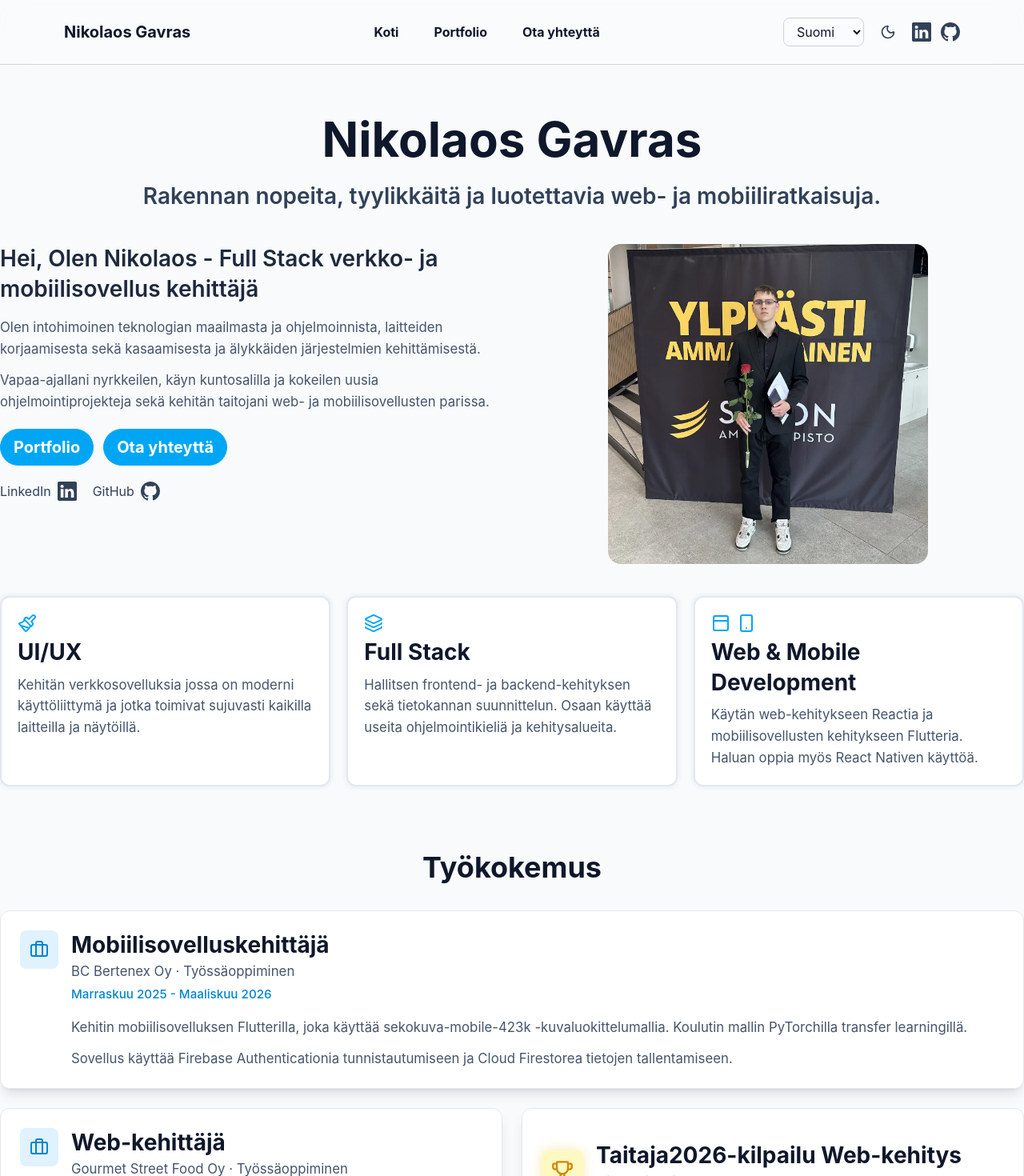
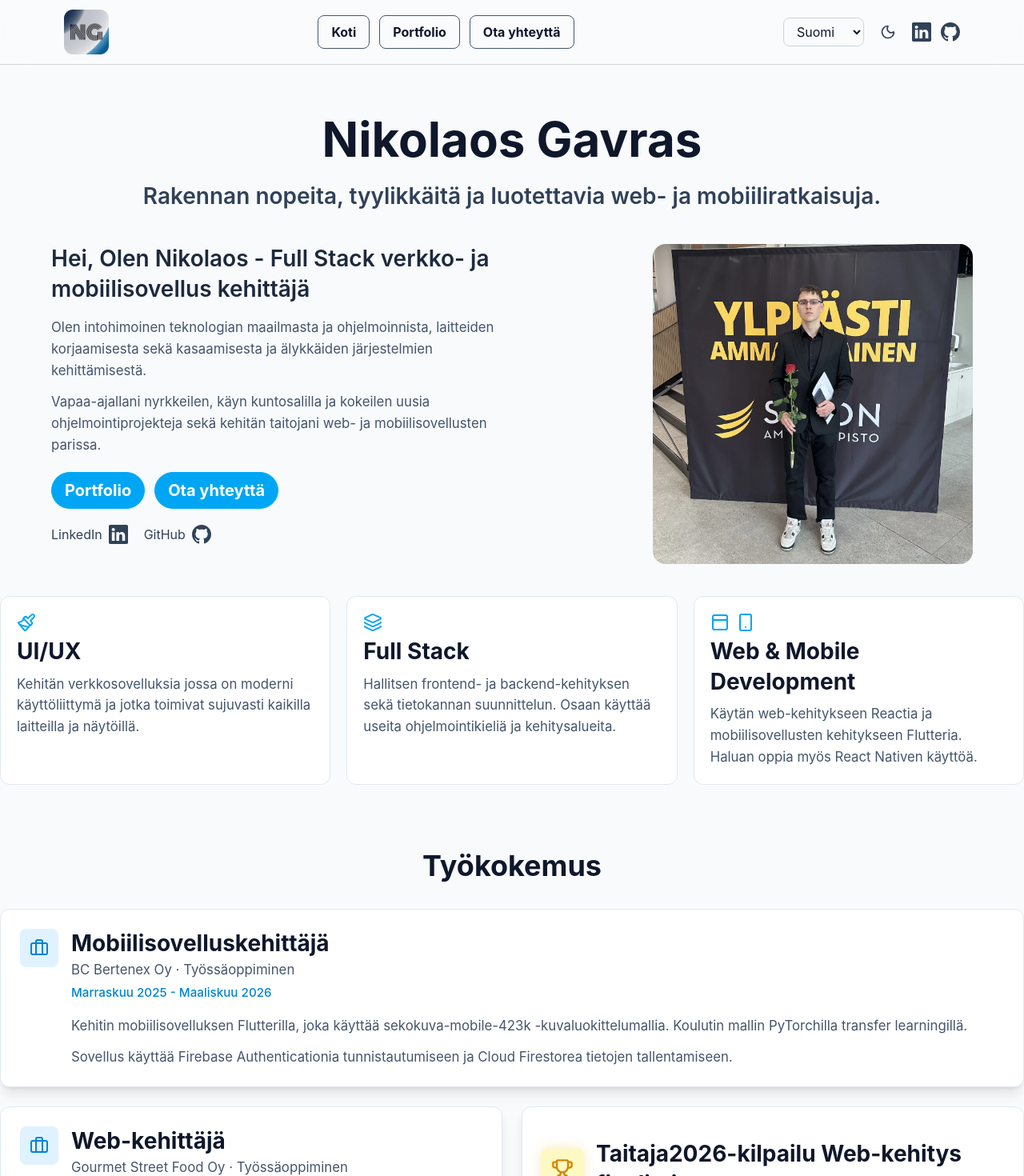
Before and after one commit to nikolaosgavras/nikolaosgavras-sivut-react, a React (Vite) app in the folder frontend/: page / in a window 1280 px wide. Shown: the top 1470 px of the page at 80% size. Built offline with nearby package versions, Linux system fonts and the light colour scheme.

Commit message:
css improvements

```diff
--- a/frontend/src/App.css
+++ b/frontend/src/App.css
@@ -69,12 +69,9 @@ html.dark {
   transition: all 0.2s ease;
 }
 
-.button:hover {
-  transform: scale(1.05);
-}
 
 .button:active {
-  transform: scale(1.00);
+  transform: scale(0.90);
 }
 
 .card {
--- a/frontend/src/components/SiteHeader.tsx
+++ b/frontend/src/components/SiteHeader.tsx
@@ -4,6 +4,7 @@ import { NavLink } from "react-router";
 import { Link } from "react-router";
 import { useDarkMode } from "../hooks/useDarkMode";
 import { useTranslation } from "react-i18next";
+import Logo from "/favicon.svg";
 
 export const SiteHeader = () => {
   const [mobileMenuOpen, setMobileMenuOpen] = useState(false);
@@ -20,13 +21,15 @@ export const SiteHeader = () => {
         <div className="flex h-20 items-center justify-between">
 
           <div className="title">
-            <Link to="/" onClick={() => { setMobileMenuOpen(false); window.scrollTo({ top: 0, behavior: 'smooth' }); }} className="font-bold text-slate-900 dark:text-white text-xl">{t('home.name')}</Link>
+            <Link to="/" onClick={() => { setMobileMenuOpen(false); window.scrollTo({ top: 0, behavior: 'smooth' }); }} className="font-bold text-slate-900 dark:text-white text-xl">
+              <img src={Logo} alt="Nikolaos Gavras" className="h-14 w-14" />
+            </Link>
           </div>
 
           <div className="hidden md:flex space-x-3">
-            <NavLink to="/" className="button font-bold hover:bg-gray-500/30 dark:hover:bg-gray-500/50 py-2 px-4 rounded-xl">{t('nav.home')}</NavLink>
-            <NavLink to="/portfolio" className="button font-bold hover:bg-gray-500/30 dark:hover:bg-gray-500/50 py-2 px-4 rounded-xl">{t('nav.portfolio')}</NavLink>
-            <NavLink to="/contact" className="button font-bold hover:bg-gray-500/30 dark:hover:bg-gray-500/50 py-2 px-4 rounded-xl">{t('nav.contact')}</NavLink>
+            <NavLink to="/" className="button font-bold hover:bg-gray-500/30 dark:hover:bg-gray-500/50 py-2 px-4 rounded-lg border border-slate-600">{t('nav.home')}</NavLink>
+            <NavLink to="/portfolio" className="button font-bold hover:bg-gray-500/30 dark:hover:bg-gray-500/50 py-2 px-4 rounded-lg border border-slate-600">{t('nav.portfolio')}</NavLink>
+            <NavLink to="/contact" className="button font-bold hover:bg-gray-500/30 dark:hover:bg-gray-500/50 py-2 px-4 rounded-lg border border-slate-600">{t('nav.contact')}</NavLink>
           </div>
 
           <div className="hidden md:flex items-center space-x-3">
--- a/frontend/src/pages/HomePage.tsx
+++ b/frontend/src/pages/HomePage.tsx
@@ -20,7 +20,7 @@ export const HomePage = () => {
         </div>
       </section>
 
-      <section id="introduction" className="grid grid-cols-1 md:grid-cols-2 max-w-11/12 xl:max-w-7xl mx-auto mb-10">
+      <section id="introduction" className="grid grid-cols-1 lg:grid-cols-2 max-w-11/12 xl:max-w-6xl mx-auto mb-10">
         <div data-aos={introAnimation} data-aos-anchor-placement="top-bottom" data-aos-delay="150">
           <h2 className="type-lead text-slate-800 dark:text-slate-100 font-semibold mb-4">{t('home.intro.heading')}</h2>
           <p className="type-body text-slate-600 dark:text-gray-300 mb-3">{t('home.intro.p1')}</p>
@@ -40,23 +40,23 @@ export const HomePage = () => {
         </div>
         <section id="picture">
           <div data-aos={introAnimation} data-aos-anchor-placement="top-bottom" data-aos-delay="150">
-            <img className="rounded-2xl w-full h-auto md:w-auto md:h-100 mx-auto mt-10 md:mt-0" src="img/graduationpic.webp" alt={t('home.profileImageAlt')} />
+            <img className="rounded-2xl w-auto h-full lg:w-auto lg:h-100 ml-auto mt-10 lg:mt-0" src="img/graduationpic.webp" alt={t('home.profileImageAlt')} />
           </div>
         </section>
       </section>
 
       <section data-aos={skillsAnimation} data-aos-anchor-placement="top-bottom" data-aos-delay="150" id="skillscards" className="mb-5 grid grid-cols-1 md:grid-cols-3 max-w-11/12 xl:max-w-7xl mx-auto gap-5">
-        <div className="card border-2 border-slate-200 dark:border-gray-600 max-w-fit mx-auto p-5 rounded-xl bg-white dark:bg-slate-800/20 dark:backdrop-blur-xl shadow-[0px_0px_5px_1px] shadow-slate-200/80 dark:shadow-slate-700/70">
+        <div className="card border border-slate-200 dark:border-gray-800 max-w-fit mx-auto p-5 rounded-xl bg-white dark:bg-slate-800/20 dark:backdrop-blur-xl">
           <div className="inline-flex text-sky-500 gap-2"><Paintbrush /></div>
           <h3 className="type-lead text-slate-900 dark:text-white font-bold mb-2">{t('home.skills.uiux.title')}</h3>
           <p className="type-body text-slate-600 dark:text-gray-300">{t('home.skills.uiux.body')}</p>
         </div>
-        <div className="card border-2 border-slate-200 dark:border-gray-600 max-w-fit mx-auto p-5 rounded-xl bg-white dark:bg-slate-800/20 dark:backdrop-blur-xl shadow-[0px_0px_5px_1px] shadow-slate-200/80 dark:shadow-slate-700/70">
+        <div className="card border border-slate-200 dark:border-gray-800 max-w-fit mx-auto p-5 rounded-xl bg-white dark:bg-slate-800/20 dark:backdrop-blur-xl">
           <div className="inline-flex text-sky-500 gap-2"><Layers /></div>
           <h3 className="type-lead text-slate-900 dark:text-white font-bold mb-2">{t('home.skills.fullstack.title')}</h3>
           <p className="type-body text-slate-600 dark:text-gray-300">{t('home.skills.fullstack.body')}</p>
         </div>
-        <div className="card border-2 border-slate-200 dark:border-gray-600 max-w-fit mx-auto p-5 rounded-xl bg-white dark:bg-slate-800/20 dark:backdrop-blur-xl shadow-[0px_0px_5px_1px] shadow-slate-200/80 dark:shadow-slate-700/70">
+        <div className="card border border-slate-200 dark:border-gray-800 max-w-fit mx-auto p-5 rounded-xl bg-white dark:bg-slate-800/20 dark:backdrop-blur-xl">
           <div className="inline-flex text-sky-500 gap-2"><PanelTop /> <Smartphone /></div>
           <h3 className="type-lead text-slate-900 dark:text-white font-bold mb-2">{t('home.skills.webMobile.title')}</h3>
           <p className="type-body text-slate-600 dark:text-gray-300">{t('home.skills.webMobile.body')}</p>
@@ -66,14 +66,14 @@ export const HomePage = () => {
       <section data-aos="fade-up" id="work-experience" className="max-w-11/12 xl:max-w-7xl mx-auto mt-20 mb-10">
         <h2 className="type-section text-slate-900 dark:text-white font-bold mb-8 text-center">{t('home.work.heading')}</h2>
         <div className="grid grid-cols-1 md:grid-cols-2 gap-6">
-          <div className="flex flex-col p-6 bg-white dark:bg-slate-800/30 border border-slate-200 dark:border-gray-600 rounded-xl hover:bg-slate-50 dark:hover:bg-slate-700/50 transition-colors shadow-lg md:col-span-2">
+          <div className="flex flex-col p-6 bg-white dark:bg-slate-800/30 border border-slate-200 dark:border-gray-700 rounded-xl hover:bg-slate-50 dark:hover:bg-slate-700/50 transition-colors shadow-lg md:col-span-2">
             <div className="flex items-start gap-4 mb-4">
               <div className="p-3 bg-sky-100 dark:bg-sky-500/20 rounded-lg text-sky-600 dark:text-sky-400 shrink-0">
                 <Briefcase size={24} />
               </div>
               <div className="min-w-0">
-                <h3 className="type-lead text-slate-900 dark:text-white font-bold break-words">{t('home.work.job1.title')}</h3>
-                <h4 className="type-body text-slate-600 dark:text-gray-300 break-words">{t('home.work.job1.company')}</h4>
+                <h3 className="type-lead text-slate-900 dark:text-white font-bold wrap-break-wordword">{t('home.work.job1.title')}</h3>
+                <h4 className="type-body text-slate-600 dark:text-gray-300 wrap-break-word">{t('home.work.job1.company')}</h4>
                 <p className="type-caption text-sky-600 dark:text-sky-400 font-medium mt-1">{t('home.work.job1.period')}</p>
               </div>
             </div>
@@ -83,20 +83,20 @@ export const HomePage = () => {
             </div>
           </div>
 
-          <div className="flex flex-col p-6 bg-white dark:bg-slate-800/30 border border-slate-200 dark:border-gray-600 rounded-xl hover:bg-slate-50 dark:hover:bg-slate-700/50 transition-colors shadow-lg">
+          <div className="flex flex-col p-6 bg-white dark:bg-slate-800/30 border border-slate-200 dark:border-gray-700 rounded-xl hover:bg-slate-50 dark:hover:bg-slate-700/50 transition-colors shadow-lg">
             <div className="flex items-start gap-4 mb-4">
               <div className="p-3 bg-sky-100 dark:bg-sky-500/20 rounded-lg text-sky-600 dark:text-sky-400 shrink-0">
                 <Briefcase size={24} />
               </div>
               <div className="min-w-0">
-                <h3 className="type-lead text-slate-900 dark:text-white font-bold break-words">{t('home.work.job2.title')}</h3>
-                <h4 className="type-body text-slate-600 dark:text-gray-300 break-words">{t('home.work.job2.company')}</h4>
+                <h3 className="type-lead text-slate-900 dark:text-white font-bold wrap-break-word">{t('home.work.job2.title')}</h3>
+                <h4 className="type-body text-slate-600 dark:text-gray-300 wrap-break-word">{t('home.work.job2.company')}</h4>
                 <p className="type-caption text-sky-600 dark:text-sky-400 font-medium mt-1">{t('home.work.job2.period')}</p>
               </div>
             </div>
           </div>
 
-          <div className="flex flex-col p-6 bg-white dark:bg-slate-800/30 border border-slate-200 dark:border-gray-600 rounded-xl hover:bg-slate-50 dark:hover:bg-slate-700/50 transition-colors shadow-lg justify-center">
+          <div className="flex flex-col p-6 bg-white dark:bg-slate-800/30 border border-slate-200 dark:border-gray-700 rounded-xl hover:bg-slate-50 dark:hover:bg-slate-700/50 transition-colors shadow-lg justify-center">
             <div className="flex items-center gap-4">
               <div className="p-3 bg-yellow-100 dark:bg-yellow-500/20 rounded-lg text-yellow-600 dark:text-yellow-500 shadow-[0_0_15px_rgba(234,179,8,0.3)]">
                 <Trophy size={28} />
@@ -112,14 +112,14 @@ export const HomePage = () => {
       <section data-aos="fade-up" id="education" className="max-w-11/12 xl:max-w-7xl mx-auto mt-20 mb-10">
         <h2 className="type-section text-slate-900 dark:text-white font-bold mb-8 text-center">{t('home.education.heading')}</h2>
         <div className="grid grid-cols-1 md:grid-cols-2 gap-6">
-          <div className="flex flex-col p-6 bg-white dark:bg-slate-800/30 border border-slate-200 dark:border-gray-600 rounded-xl hover:bg-slate-50 dark:hover:bg-slate-700/50 transition-colors shadow-lg md:col-span-2">
+          <div className="flex flex-col p-6 bg-white dark:bg-slate-800/30 border border-slate-200 dark:border-gray-700 rounded-xl hover:bg-slate-50 dark:hover:bg-slate-700/50 transition-colors shadow-lg md:col-span-2">
             <div className="flex items-start gap-4 mb-4">
               <div className="p-3 bg-sky-100 dark:bg-sky-500/20 rounded-lg text-sky-600 dark:text-sky-400 shrink-0">
                 <Briefcase size={24} />
               </div>
               <div className="min-w-0">
-                <h3 className="type-lead text-slate-900 dark:text-white font-bold break-words">{t('home.education.degree.title')}</h3>
-                <h4 className="type-body text-slate-600 dark:text-gray-300 break-words">{t('home.education.degree.school')}</h4>
+                <h3 className="type-lead text-slate-900 dark:text-white font-bold wrap-break-word">{t('home.education.degree.title')}</h3>
+                <h4 className="type-body text-slate-600 dark:text-gray-300 wrap-break-word">{t('home.education.degree.school')}</h4>
                 <p className="type-caption text-sky-600 dark:text-sky-400 font-medium mt-1">{t('home.education.degree.period')}</p>
               </div>
             </div>
@@ -134,43 +134,43 @@ export const HomePage = () => {
       <section data-aos="fade-up" id="languages" className="max-w-11/12 xl:max-w-7xl mx-auto mt-20 mb-10 text-center">
         <h2 className="type-section text-slate-900 dark:text-white font-bold mb-8 text-center">{t('home.tech.heading')}</h2>
         <div className="grid grid-cols-2 sm:grid-cols-3 md:grid-cols-3 gap-4">
-          <div className="flex flex-col items-center justify-center p-6 bg-white dark:bg-slate-800/30 border border-slate-200 dark:border-gray-600 rounded-xl hover:bg-slate-50 dark:hover:bg-slate-700/50 transition-colors shadow-lg">
+          <div className="flex flex-col items-center justify-center p-6 bg-white dark:bg-slate-800/30 border border-slate-200 dark:border-gray-700 rounded-xl hover:bg-slate-50 dark:hover:bg-slate-700/50 transition-colors shadow-lg">
             <TabletSmartphone className="text-cyan-500 dark:text-cyan-400 w-12 h-12 mb-3" />
             <span className="type-body text-slate-900 dark:text-white font-semibold">{t('home.tech.flutter')}</span>
           </div>
-          <div className="flex flex-col items-center justify-center p-6 bg-white dark:bg-slate-800/30 border border-slate-200 dark:border-gray-600 rounded-xl hover:bg-slate-50 dark:hover:bg-slate-700/50 transition-colors shadow-lg">
+          <div className="flex flex-col items-center justify-center p-6 bg-white dark:bg-slate-800/30 border border-slate-200 dark:border-gray-700 rounded-xl hover:bg-slate-50 dark:hover:bg-slate-700/50 transition-colors shadow-lg">
             <Braces className="text-blue-500 dark:text-blue-400 w-12 h-12 mb-3" />
             <span className="type-body text-slate-900 dark:text-white font-semibold">{t('home.tech.react')}</span>
           </div>
-          <div className="flex flex-col items-center justify-center p-6 bg-white dark:bg-slate-800/30 border border-slate-200 dark:border-gray-600 rounded-xl hover:bg-slate-50 dark:hover:bg-slate-700/50 transition-colors shadow-lg">
+          <div className="flex flex-col items-center justify-center p-6 bg-white dark:bg-slate-800/30 border border-slate-200 dark:border-gray-700 rounded-xl hover:bg-slate-50 dark:hover:bg-slate-700/50 transition-colors shadow-lg">
             <FileCode className="text-orange-500 dark:text-orange-400 w-12 h-12 mb-3" />
             <span className="type-body text-slate-900 dark:text-white font-semibold">{t('home.tech.html')}</span>
           </div>
-          <div className="flex flex-col items-center justify-center p-6 bg-white dark:bg-slate-800/30 border border-slate-200 dark:border-gray-600 rounded-xl hover:bg-slate-50 dark:hover:bg-slate-700/50 transition-colors shadow-lg">
+          <div className="flex flex-col items-center justify-center p-6 bg-white dark:bg-slate-800/30 border border-slate-200 dark:border-gray-700 rounded-xl hover:bg-slate-50 dark:hover:bg-slate-700/50 transition-colors shadow-lg">
             <Server className="text-green-600 dark:text-green-500 w-12 h-12 mb-3" />
             <span className="type-body text-slate-900 dark:text-white font-semibold">{t('home.tech.nodejs')}</span>
           </div>
-          <div className="flex flex-col items-center justify-center p-6 bg-white dark:bg-slate-800/30 border border-slate-200 dark:border-gray-600 rounded-xl hover:bg-slate-50 dark:hover:bg-slate-700/50 transition-colors shadow-lg">
+          <div className="flex flex-col items-center justify-center p-6 bg-white dark:bg-slate-800/30 border border-slate-200 dark:border-gray-700 rounded-xl hover:bg-slate-50 dark:hover:bg-slate-700/50 transition-colors shadow-lg">
             <Database className="text-sky-500 dark:text-sky-300 w-12 h-12 mb-3" />
             <span className="type-body text-slate-900 dark:text-white font-semibold">{t('home.tech.databases.label')}</span>
             <span className="type-caption text-slate-500 dark:text-gray-400 mt-1">{t('home.tech.databases.sub')}</span>
           </div>
-          <div className="flex flex-col items-center justify-center p-6 bg-white dark:bg-slate-800/30 border border-slate-200 dark:border-gray-600 rounded-xl hover:bg-slate-50 dark:hover:bg-slate-700/50 transition-colors shadow-lg">
+          <div className="flex flex-col items-center justify-center p-6 bg-white dark:bg-slate-800/30 border border-slate-200 dark:border-gray-700 rounded-xl hover:bg-slate-50 dark:hover:bg-slate-700/50 transition-colors shadow-lg">
             <Container className="text-blue-600 dark:text-blue-500 w-12 h-12 mb-3" />
             <span className="type-body text-slate-900 dark:text-white font-semibold">{t('home.tech.docker.label')}</span>
             <span className="type-caption text-slate-500 dark:text-gray-400 mt-1">{t('home.tech.docker.sub')}</span>
           </div>
-          <div className="flex flex-col items-center justify-center p-6 bg-white dark:bg-slate-800/30 border border-slate-200 dark:border-gray-600 rounded-xl hover:bg-slate-50 dark:hover:bg-slate-700/50 transition-colors shadow-lg text-center">
+          <div className="flex flex-col items-center justify-center p-6 bg-white dark:bg-slate-800/30 border border-slate-200 dark:border-gray-700 rounded-xl hover:bg-slate-50 dark:hover:bg-slate-700/50 transition-colors shadow-lg text-center">
             <Brain className="text-pink-500 w-12 h-12 mb-3" />
             <span className="type-body text-slate-900 dark:text-white font-semibold">{t('home.tech.pytorch.label')}</span>
             <span className="type-caption text-slate-500 dark:text-gray-400 mt-1">{t('home.tech.pytorch.sub')}</span>
           </div>
-          <div className="flex flex-col items-center justify-center p-6 bg-white dark:bg-slate-800/30 border border-slate-200 dark:border-gray-600 rounded-xl hover:bg-slate-50 dark:hover:bg-slate-700/50 transition-colors shadow-lg">
+          <div className="flex flex-col items-center justify-center p-6 bg-white dark:bg-slate-800/30 border border-slate-200 dark:border-gray-700 rounded-xl hover:bg-slate-50 dark:hover:bg-slate-700/50 transition-colors shadow-lg">
             <Terminal className="text-yellow-500 dark:text-yellow-400 w-12 h-12 mb-3" />
             <span className="type-body text-slate-900 dark:text-white font-semibold">{t('home.tech.python.label')}</span>
             <span className="type-caption text-slate-500 dark:text-gray-400 mt-1">{t('home.tech.python.sub')}</span>
           </div>
-          <div className="flex flex-col items-center justify-center p-6 bg-white dark:bg-slate-800/30 border border-slate-200 dark:border-gray-600 rounded-xl hover:bg-slate-50 dark:hover:bg-slate-700/50 transition-colors shadow-lg">
+          <div className="flex flex-col items-center justify-center p-6 bg-white dark:bg-slate-800/30 border border-slate-200 dark:border-gray-700 rounded-xl hover:bg-slate-50 dark:hover:bg-slate-700/50 transition-colors shadow-lg">
             <Hash className="text-purple-500 w-12 h-12 mb-3" />
             <span className="type-body text-slate-900 dark:text-white font-semibold">{t('home.tech.csharp.label')}</span>
             <span className="type-caption text-slate-500 dark:text-gray-400 mt-1">{t('home.tech.csharp.sub')}</span>
@@ -181,7 +181,7 @@ export const HomePage = () => {
       <section data-aos="fade-up" id="references" className="max-w-11/12 xl:max-w-7xl mx-auto mt-20 mb-20">
         <h2 className="type-section text-slate-900 dark:text-white font-bold mb-8 text-center">{t('home.references.heading')}</h2>
         <div className="grid grid-cols-1 md:grid-cols-2 gap-6">
-          <div className="flex flex-col p-6 bg-white dark:bg-slate-800/30 border border-slate-200 dark:border-gray-600 rounded-xl hover:bg-slate-50 dark:hover:bg-slate-700/50 transition-colors shadow-lg">
+          <div className="flex flex-col p-6 bg-white dark:bg-slate-800/30 border border-slate-200 dark:border-gray-700 rounded-xl hover:bg-slate-50 dark:hover:bg-slate-700/50 transition-colors shadow-lg">
             <div className="flex items-center gap-4">
               <div className="p-3 bg-indigo-100 dark:bg-indigo-500/20 rounded-lg text-indigo-600 dark:text-indigo-400 shrink-0">
                 <Users size={24} />
@@ -192,7 +192,7 @@ export const HomePage = () => {
               </div>
             </div>
           </div>
-          <div className="flex flex-col p-6 bg-white dark:bg-slate-800/30 border border-slate-200 dark:border-gray-600 rounded-xl hover:bg-slate-50 dark:hover:bg-slate-700/50 transition-colors shadow-lg">
+          <div className="flex flex-col p-6 bg-white dark:bg-slate-800/30 border border-slate-200 dark:border-gray-700 rounded-xl hover:bg-slate-50 dark:hover:bg-slate-700/50 transition-colors shadow-lg">
             <div className="flex items-center gap-4">
               <div className="p-3 bg-indigo-100 dark:bg-indigo-500/20 rounded-lg text-indigo-600 dark:text-indigo-400 shrink-0">
                 <Users size={24} />
```
